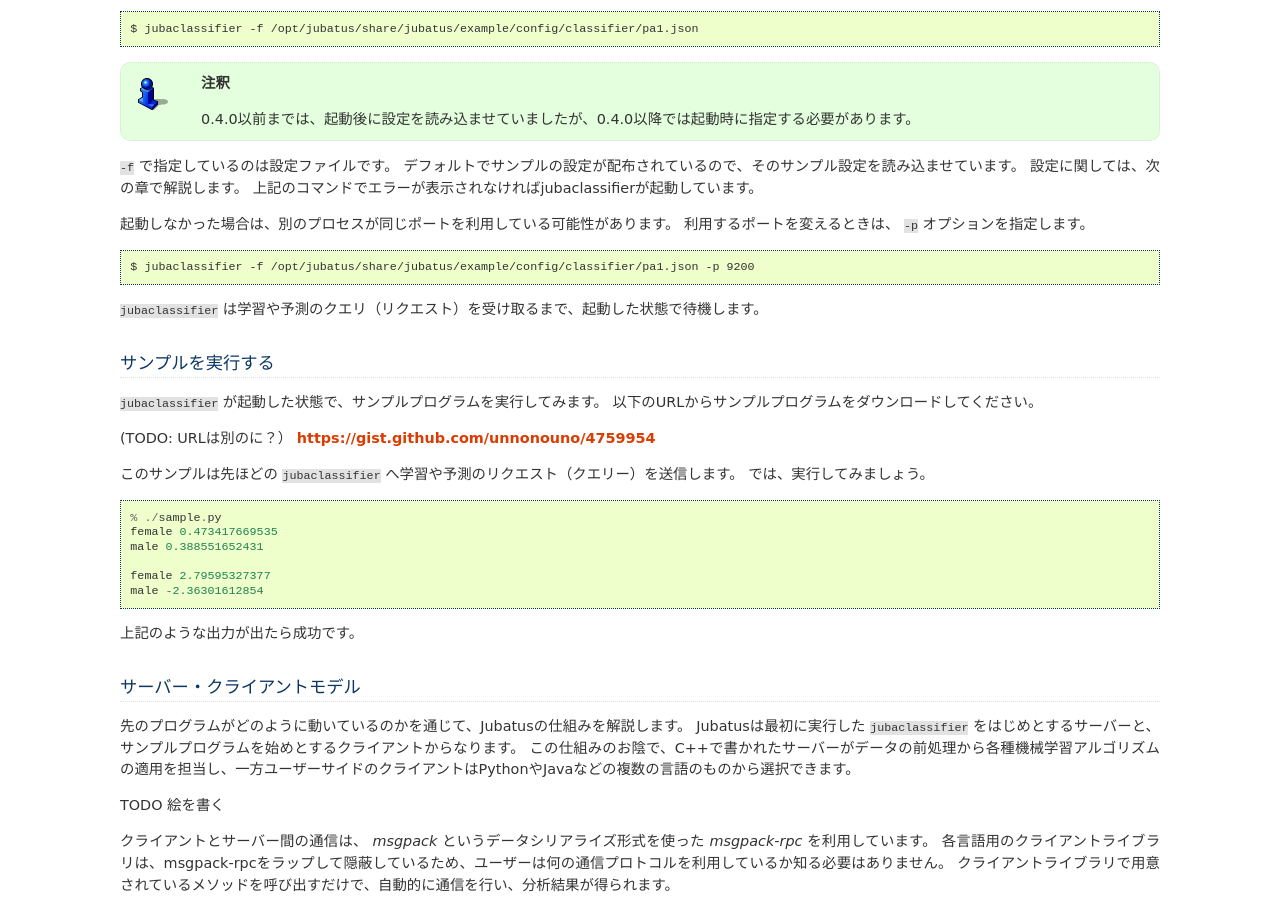
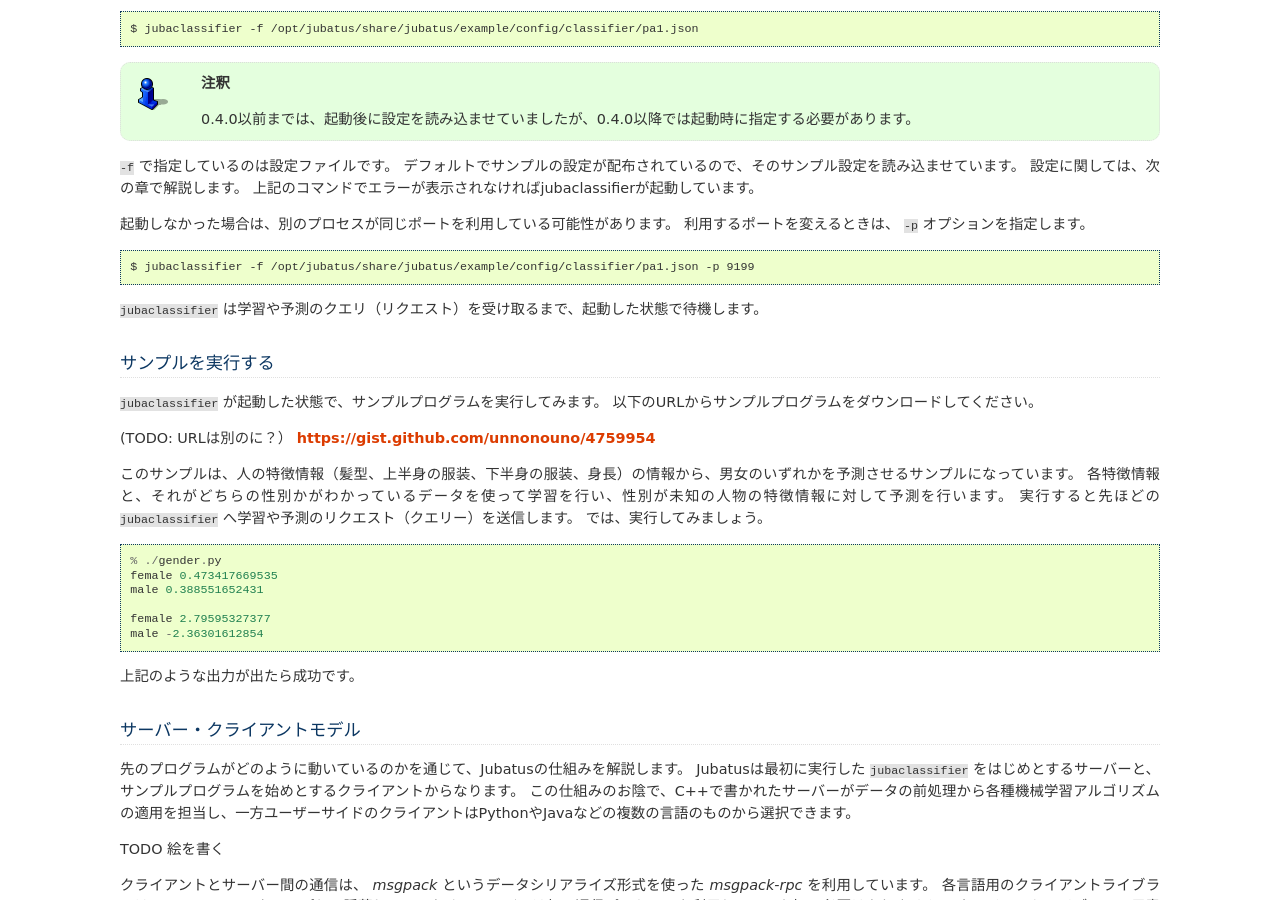
Before and after one commit to jubatus/handson-text, a Sphinx documentation site: the page built from source/run_jubatus.rst, in a window 1280 px wide and 900 px high, scrolled down 520 px. Built offline with Sphinx 7.4.7, drawn with Linux system fonts in a browser that asks for light colours; formulas are drawn with MathJax 3; some of the changed text lies outside the part shown.

Commit message:
Rename sample script

```diff
--- a/source/configuration.rst
+++ b/source/configuration.rst
@@ -70,7 +70,7 @@
    $ vi my_conf.json
    $ jubaclassifier -f my_conf.json
 
-同様に sample.py を実行してみましょう。
+同様に ``gender.py`` を実行してみましょう。
 実行結果の幾つかが変わりました。
 
 "PA1" というのは Passive Aggressive という手法で、2003年に初めて提案されました。
--- a/source/run_jubatus.rst
+++ b/source/run_jubatus.rst
@@ -47,7 +47,7 @@
 
 ::
 
-  $ jubaclassifier -f /opt/jubatus/share/jubatus/example/config/classifier/pa1.json -p 9200
+  $ jubaclassifier -f /opt/jubatus/share/jubatus/example/config/classifier/pa1.json -p 9199
 
 ``jubaclassifier`` は学習や予測のクエリ（リクエスト）を受け取るまで、起動した状態で待機します。
 
@@ -61,12 +61,14 @@
 (TODO: URLは別のに？）
 https://gist.github.com/unnonouno/4759954
 
-このサンプルは先ほどの ``jubaclassifier`` へ学習や予測のリクエスト（クエリー）を送信します。
+このサンプルは、人の特徴情報（髪型、上半身の服装、下半身の服装、身長）の情報から、男女のいずれかを予測させるサンプルになっています。
+各特徴情報と、それがどちらの性別かがわかっているデータを使って学習を行い、性別が未知の人物の特徴情報に対して予測を行います。
+実行すると先ほどの ``jubaclassifier`` へ学習や予測のリクエスト（クエリー）を送信します。
 では、実行してみましょう。
 
 ::
 
-  % ./sample.py
+  % ./gender.py
   female 0.473417669535
   male 0.388551652431
 
@@ -191,7 +193,7 @@
 
 ::
 
-  % ./sample.py
+  % ./gender.py
   female -2.1826915741
   male 3.04466104507
 
@@ -223,7 +225,7 @@
 
 ::
 
-  % ./sample.py
+  % ./gender.py
   female (child) -0.561563551426
   male (adult) 3.46452975273
   male (child) -1.48015928268
```
